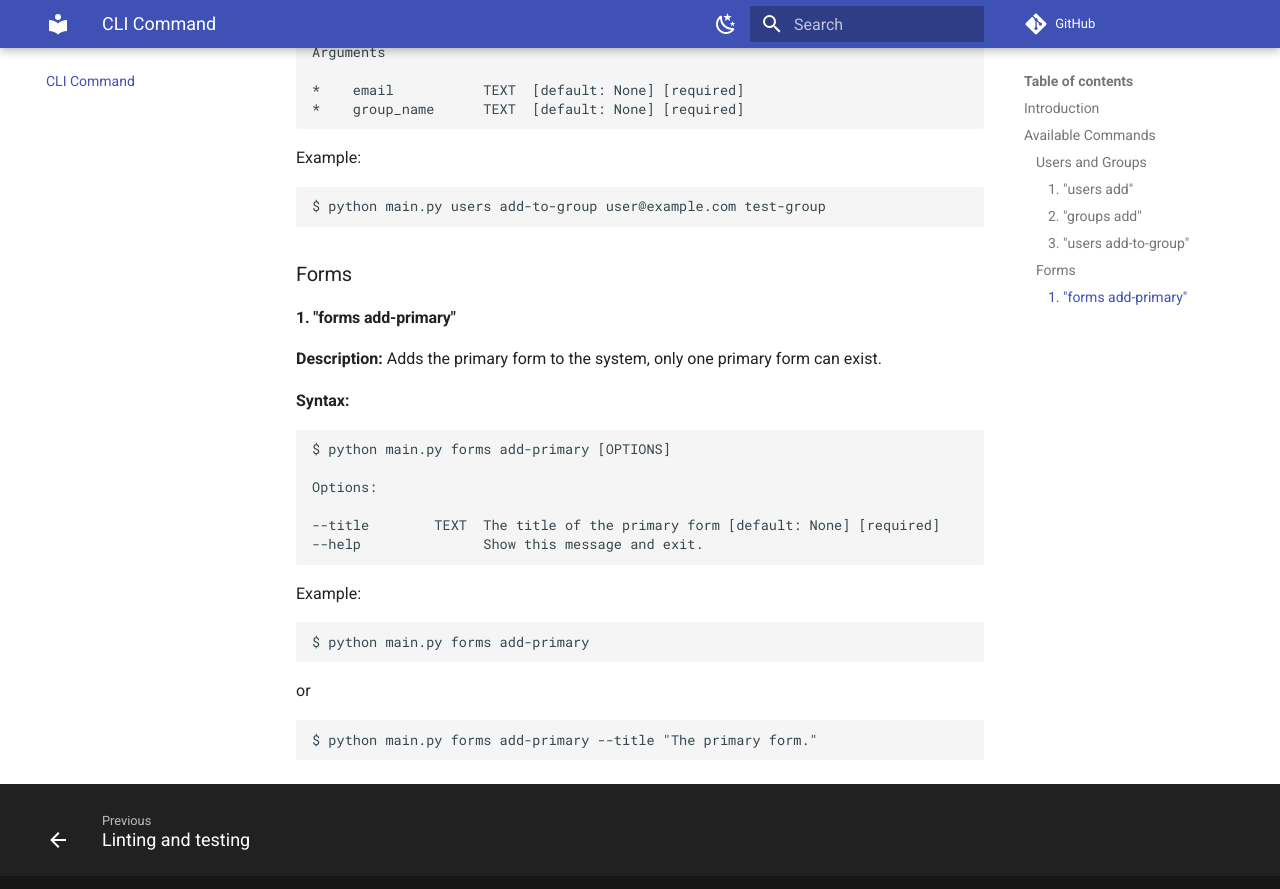
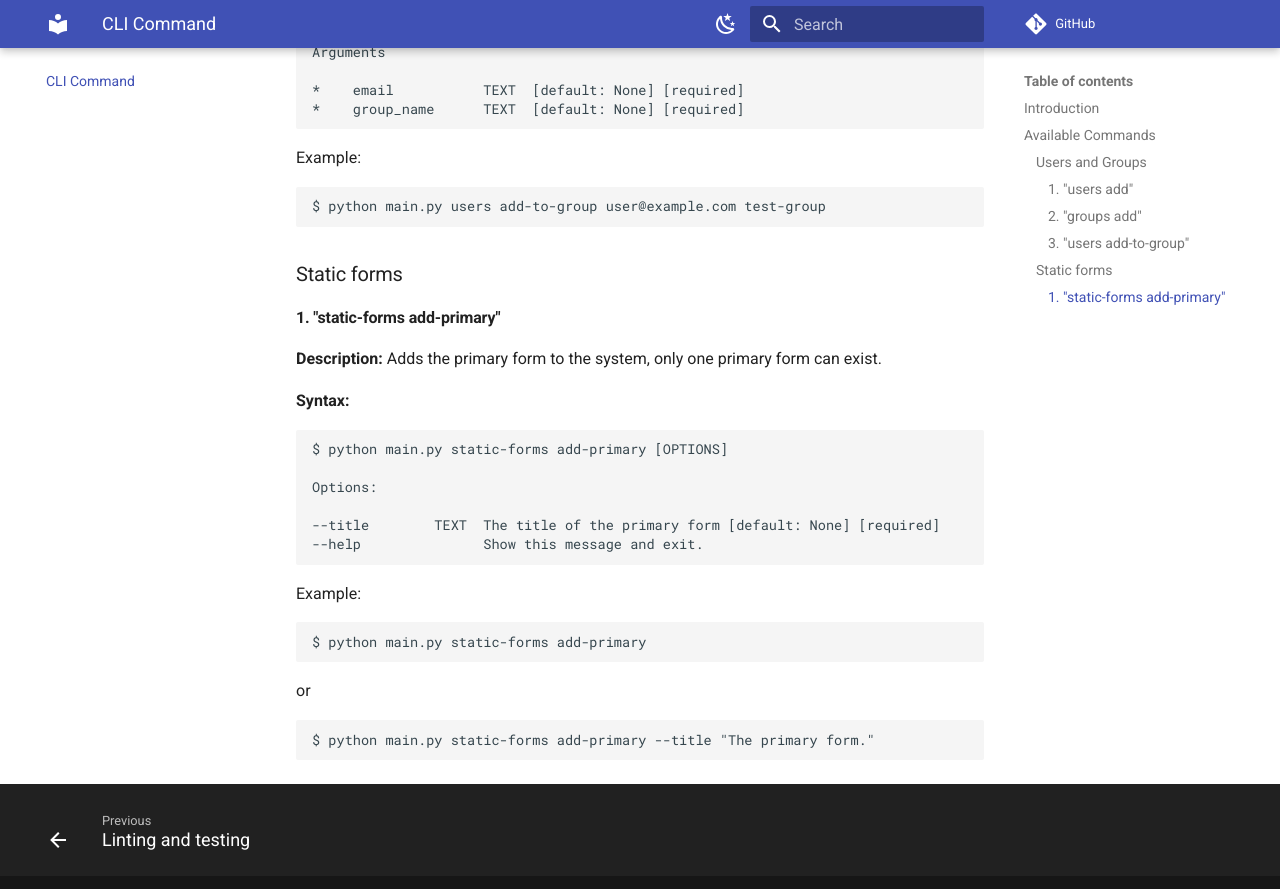
Before and after one commit to Amsterdam/meldingen, an MkDocs documentation site: the page built from docs/commands.md, in a window 1280 px wide and 900 px high, scrolled down 1535 px. Shown: the top 889 px of the window. Built offline with MkDocs 1.6.1 and Material for MkDocs 9.7.7, drawn with Linux system fonts in a browser that asks for light colours; comment, search, counter and statistics services are not loaded.

Commit message:
docs: Changed the documentation of the forms command to static-forms

````diff
--- a/docs/commands.md
+++ b/docs/commands.md
@@ -74,14 +74,14 @@ Example:
 $ python main.py users add-to-group user@example.com test-group
 ```
 
-### Forms
+### Static forms
 
-#### 1. "forms add-primary"
+#### 1. "static-forms add-primary"
 **Description:** Adds the primary form to the system, only one primary form can exist.
 
 **Syntax:**
 ```bash
-$ python main.py forms add-primary [OPTIONS]
+$ python main.py static-forms add-primary [OPTIONS]
 
 Options:
 
@@ -92,11 +92,11 @@ Options:
 Example:
 
 ```bash
-$ python main.py forms add-primary
+$ python main.py static-forms add-primary
 ```
 
 or
 
 ```bash
-$ python main.py forms add-primary --title "The primary form."
+$ python main.py static-forms add-primary --title "The primary form."
 ```
````
